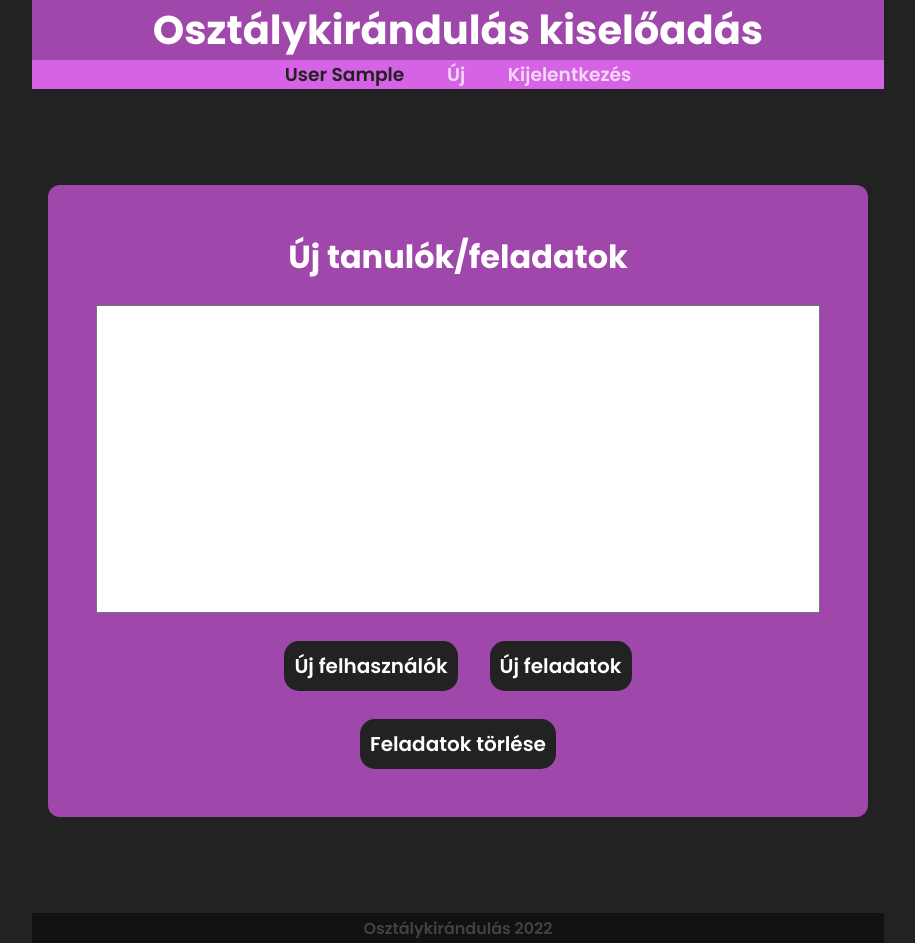
After one commit to njavor/KiseloadasValasztas, a Django app: page /uj in a window 1280 px wide. The commit adds this page. Shown: the whole page, without its empty margins (182-1097 px from the left). Run offline with Django 4.2, Linux system fonts and the light colour scheme; the visitor is signed in with stand-in values (Sample User, id 1); parts of the project's set-up code (start-up, migrations or seed data) failed here and were passed over.

Commit message:
CRUD, tanar.html

```diff
--- a/KiseloadasValasztas/urls.py
+++ b/KiseloadasValasztas/urls.py
@@ -1,7 +1,7 @@
 from django.contrib import admin
 from django.urls import include, path
 
-from kiseloadas.views import indexview, feladatview, tanuloview
+from kiseloadas.views import indexview, ujview
 
 
 
@@ -10,6 +10,5 @@ urlpatterns = [
 
     path('', include('django.contrib.auth.urls'), name="index"),
     path('', indexview),
-    path('feladatok', feladatview, name="feladats"),
-    path('tanulok', tanuloview, name="tanulos"),
+    path('uj', ujview),
 ]
--- a/kiseloadas/static/css/felsorolas.css
+++ b/kiseloadas/static/css/felsorolas.css
@@ -8,3 +8,6 @@
 ul .bent{
     margin: 2em 0;
 }
+ul .bent li{
+    line-height: 100%;
+}
--- a/kiseloadas/static/css/index.css
+++ b/kiseloadas/static/css/index.css
@@ -1,10 +1,14 @@
-.box .tied, .box .foglalt{
+.box .foglalt{
     pointer-events: none;
     cursor: not-allowed;
 }
 .box .tied{
     background-color: rgb(33, 110, 52);
 }
+.box .tied:hover{
+    background-color: rgb(109, 170, 124);
+    color: var(--dark);
+}
 .box .foglalt{
     background-color: rgb(126, 53, 53);
 }
--- a/kiseloadas/static/css/styles.css
+++ b/kiseloadas/static/css/styles.css
@@ -97,6 +97,7 @@ main{
 .box{
     margin: 1em;
     padding: 3em 3em;
+    width: fit-content;
 
     border-radius: 1em;
 
@@ -110,6 +111,7 @@ main{
 }
 .box h2, .box h3{
     margin-bottom: 0.5em;
+    text-align: center;
     align-self: center;
 }
 .box h3{
@@ -119,11 +121,20 @@ main{
     align-self: center;
 }
 .box li{
-    line-height: 100%;
+    line-height: 200%;
     text-align: center;
 }
 .box .leiras{
     align-self: center;
+}
+.box textarea{
+    align-self: center;
+    padding: 0.2em;
+
+    font-size: 12pt;
+    resize: none;
+    background-color: var(--light);
+    color: #000;
 }
 .box button{
     margin-top: 1em;
--- /dev/null
+++ b/kiseloadas/static/css/uj.css
@@ -0,0 +1,9 @@
+.gombok{
+    background-color: transparent;
+    align-self: center;
+
+    display: flex;
+    justify-self: center;
+    align-items: center;
+    gap: 2em;
+}
--- a/kiseloadas/templates/base.html
+++ b/kiseloadas/templates/base.html
@@ -23,14 +23,13 @@
 <body>
 
     <header>
-        <h1>Osztálykirándulás kiselőadás</h1>
+        <a href="/"><h1>Osztálykirándulás kiselőadás</h1></a>
 
         {% if request.user.is_authenticated %}
             <nav>
                 <h3>{{ user.last_name }} {{ user.first_name }}</h3>
                 {% if request.user.is_staff %}
-                    <a href="/feladatok"><h3>Feladatok</h3></a>
-                    <a href="/tanulok"><h3>Tanulók</h3></a>
+                    <a href="/uj"><h3>Új</h3></a>
                 {% endif %}
                 <a href="{% url 'logout' %}"><h3>Kijelentkezés</h3></a>
             </nav>
--- a/kiseloadas/templates/index.html
+++ b/kiseloadas/templates/index.html
@@ -17,7 +17,8 @@
         {% if eloadas.user.last_name == null %}
             <button type="submit" class="apply">Jelentkezés</button>
             {% elif eloadas.user == user %}
-            <button class="tied">Tiéd</button>
+            <input type="hidden" name="le" value="True">
+            <button class="tied">Lejelentkezés</button>
             {% else %}
                 <button class="foglalt">Foglalt</button>
             {% endif %}
--- /dev/null
+++ b/kiseloadas/templates/uj.html
@@ -0,0 +1,22 @@
+{% extends 'base.html' %}
+
+{% load static %}
+{% block statics %}
+<link rel="stylesheet" href="{% static 'css/uj.css' %}">
+{% endblock %}
+
+{% block content %}
+
+    <form action="" method="post" class="box">
+        {% csrf_token %}
+
+        <h2>Új tanulók/feladatok</h2>
+        <textarea name="feltoltendo"cols="50" rows="12"></textarea>
+        <div class="gombok">
+            <button type="submit" name="tanulok">Új felhasználók</button>
+            <button type="submit" name="feladatok">Új feladatok</button>
+        </div>
+        <button type="submit" name="torles">Feladatok törlése</button>
+    </form>
+
+{% endblock %}
--- a/kiseloadas/views.py
+++ b/kiseloadas/views.py
@@ -10,23 +10,20 @@ from kiseloadas.models import Kisealoadas
 def indexview(request):
     context = {'user': request.user}
     if request.user.is_staff:
+        context['feladatok'] = Kisealoadas.objects.all()
+        context['tanarok'] = User.objects.filter(is_staff=True)
+        context['tanulok'] = User.objects.filter(is_staff=False)
         return render(request, "tanar.html", context)
     else:
         context['eloadasok'] = Kisealoadas.objects.all()
         if request.method == 'POST':
             Kisealoadas.objects.filter(user = request.user).update(user = None)
-            Kisealoadas.objects.filter(tema = request.POST['atema']).update(user = request.user)
-            print()
+            if 'le' not in request.POST:
+                Kisealoadas.objects.filter(tema = request.POST['atema']).update(user = request.user)
         return render(request, "index.html", context)
 
-
 @login_required
-def feladatview(request):
-    context = {'feladatok': Kisealoadas.objects.all()}
-    return render(request, "feladatok.html", context)
-
-@login_required
-def tanuloview(request):
-    tanulok = User.objects.filter(is_staff=False)
-    context = {'tanulok': tanulok}
-    return render(request, "tanulok.html", context)
+def ujview(request):
+    if request.method == 'POST':
+        nu = True
+    return render(request, "uj.html", {})
```
Also changed, not shown: kiseloadas/templates/feladatok.html (deleted, +0 -28 lines), kiseloadas/templates/tanar.html (+41 -1 lines), kiseloadas/templates/tanulok.html (deleted, +0 -19 lines).
